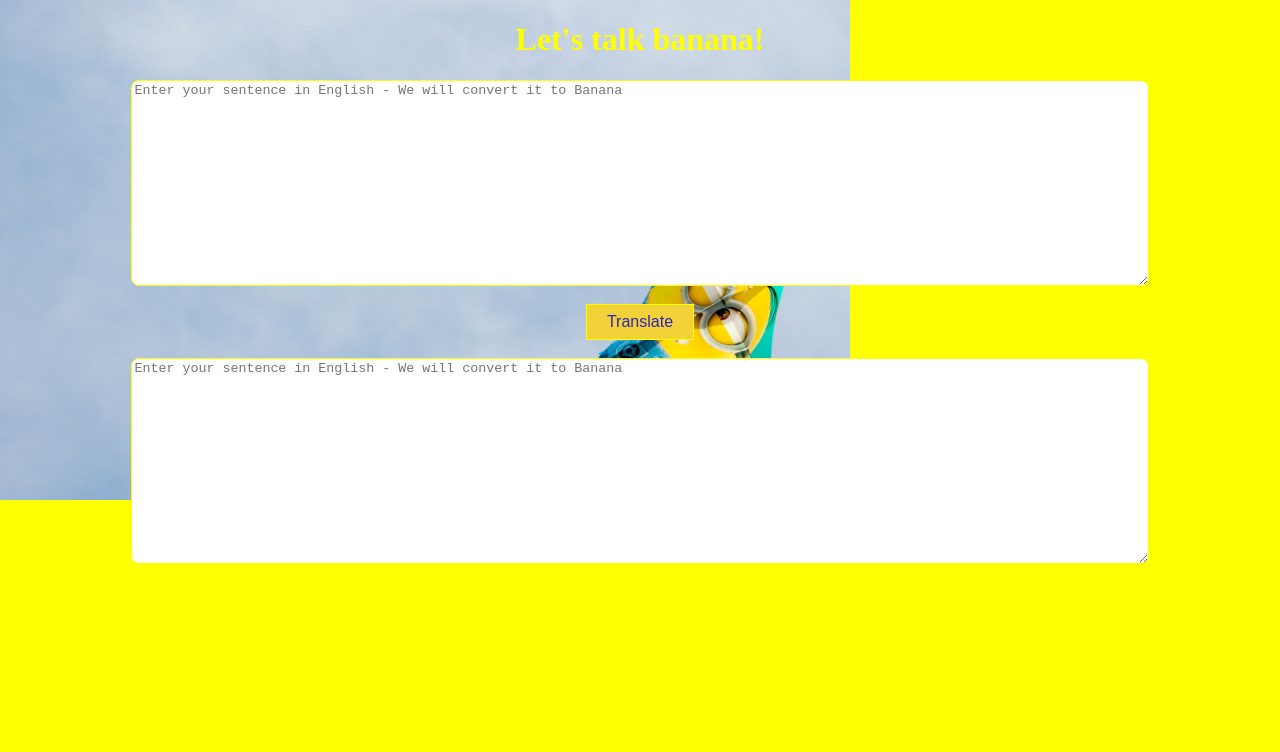
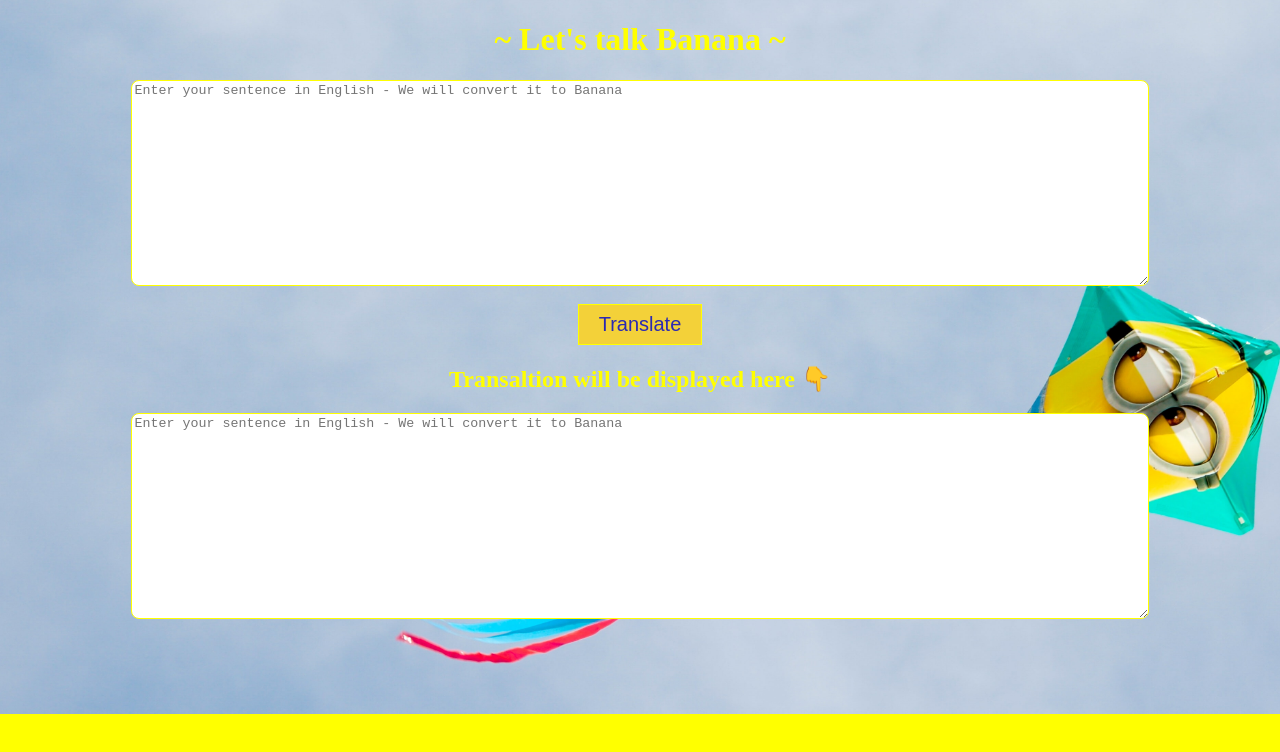
Before and after one commit to PoojaNandihalliGirish99/banana-speak, a plain HTML site: page index.html in a window 1280 px wide. Drawn offline with Linux system fonts and the light colour scheme.

Commit message:
updated styles

```diff
--- a/index.html
+++ b/index.html
@@ -10,13 +10,15 @@
             background-color: yellow;
             background-image: url("images/rene-vincit-Z1gUzq1D59s-unsplash.jpg");
             background-repeat: no-repeat;
-            background-size: 850px 500px;
+            background-size: 1450px 800px;
+            background-position: 35%;
 
         }
 
-        h1 {
+        h1,h2 {
             text-align: center;
             color:yellow;
+            font-weight: 800;
         }
 
         textarea {
@@ -42,7 +44,7 @@
         #btn-translate {
             background-color: rgb(243, 209, 57);
             color: rgb(43, 41, 179);
-            font-size: 16px;
+            font-size: 20px;
             /* margin-top: 70%; */
             display: block;
             margin: auto;
@@ -54,11 +56,11 @@
 </head>
 
 <body>
-    <h1> Let's talk banana!</h1>
+    <h1> ~ Let's talk Banana ~</h1>
     <textarea id="txt-input" placeholder="Enter your sentence in English - We will convert it to Banana"></textarea>
     <br>
     <button id="btn-translate">Translate</button>
-    <br>
+    <h2>Transaltion will be displayed here 👇 </h2>
     <textarea id="txt-output" placeholder="Enter your sentence in English - We will convert it to Banana"></textarea>
     </div>
     <script src="script.js" type="text/javascript"></script>
--- a/script.js
+++ b/script.js
@@ -1,6 +1,3 @@
-// var username   = prompt("Tell us your name");
-// alert("This script works");
-// console.log("Hello, script is working");
 var btnTranslate = document.querySelector("#btn-translate");
 var txtInput = document.querySelector("#txt-input");
 var output = document.querySelector("#txt-output");
```
